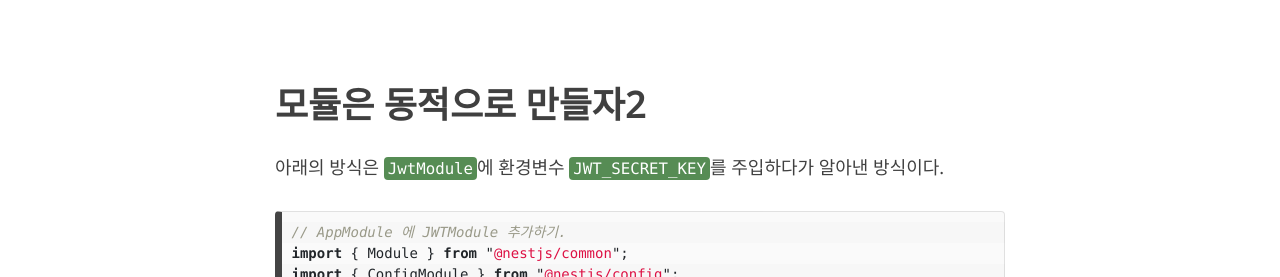
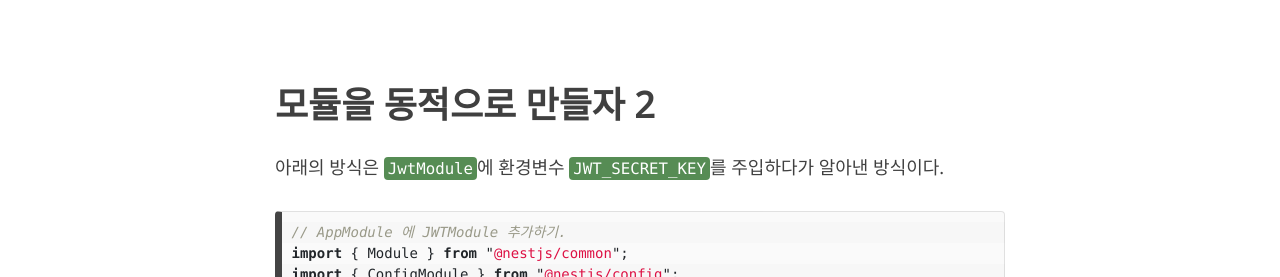
Before and after one commit to comeintostout/comeintostout.github.io, a Jekyll site: the page built from _posts/2022-12-23-nestjs-static-module.md, in a window 1280 px wide and 900 px high, scrolled down 2141 px. Shown: the part 180-457 px from the top of the window. Built offline with Jekyll 4.4.1, drawn with Linux system fonts in a browser that asks for light colours; nearby versions of some CDN libraries; comment, search, counter and statistics services are not loaded.

Commit message:
[fix] 번호 삭제 및 오타 수정

```diff
--- a/_posts/2022-12-23-nestjs-static-module.md
+++ b/_posts/2022-12-23-nestjs-static-module.md
@@ -96,7 +96,7 @@ export class AppModule {}
 
 <br>
 
-# 모듈은 동적으로 만들자2
+# 모듈을 동적으로 만들자 2
 
 아래의 방식은 `JwtModule`에 환경변수 `JWT_SECRET_KEY`를 주입하다가 알아낸 방식이다.
 
```
Also changed, not shown: aboutme.md (+0 -1 lines).
